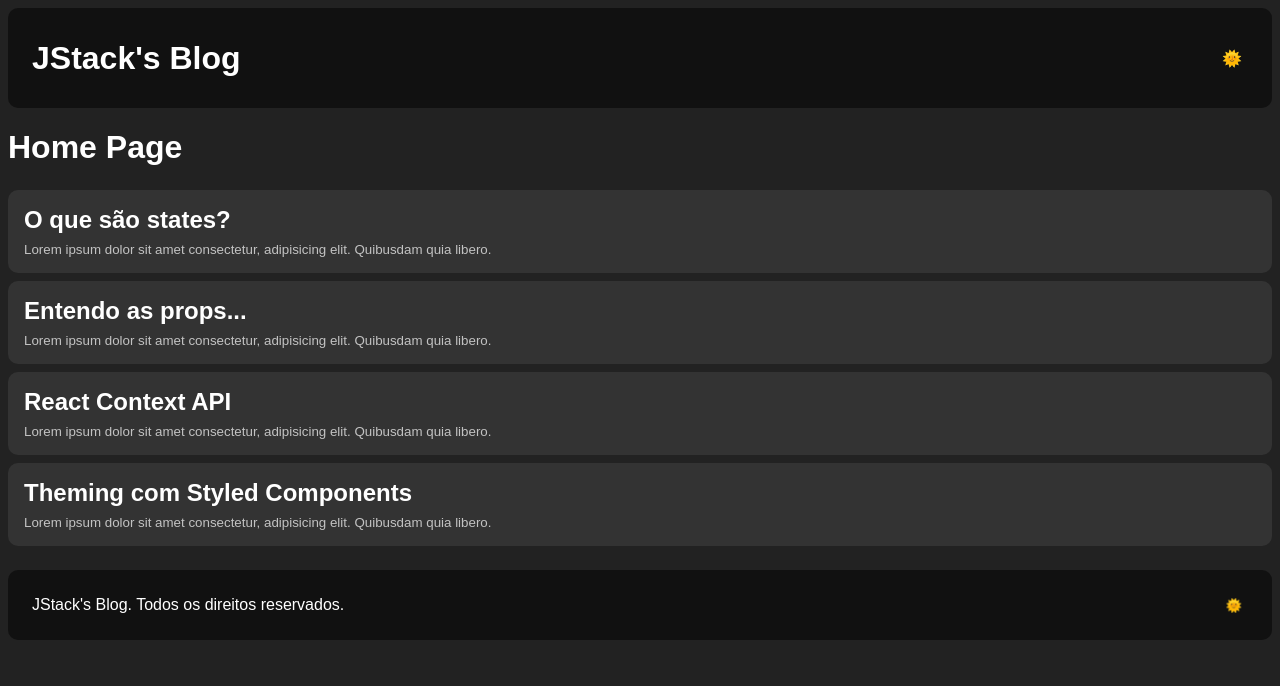
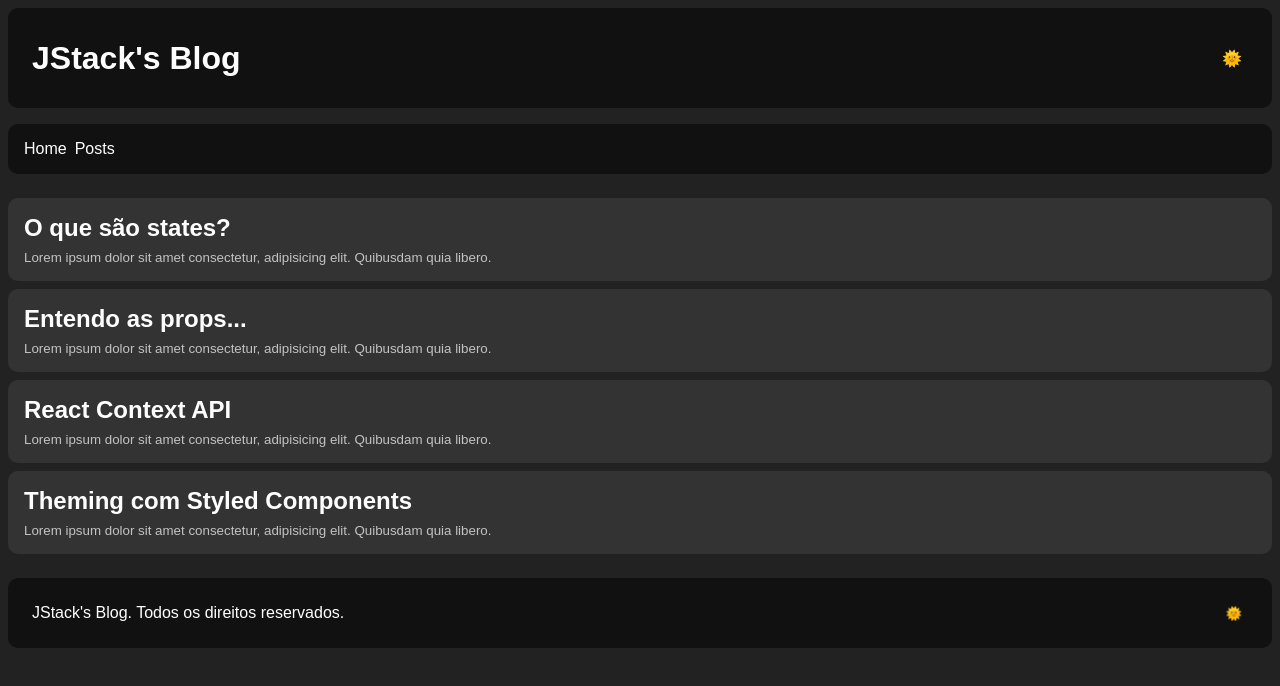
Before and after one commit to alperensin/react-fundamentos, a React app: page /posts in a window 1280 px wide. Shown: the top 686 px of the page. Built offline with nearby package versions, Linux system fonts and the light colour scheme.

Commit message:
adjusted routes with exact param and added navbar with links to pages

```diff
--- a/src/Routes.js
+++ b/src/Routes.js
@@ -1,14 +1,14 @@
 import React from "react";
-import { Route, BrowserRouter } from "react-router-dom";
+import { Route } from "react-router-dom";
 
 import Home from "./pages/Home";
 import Posts from "./pages/Posts";
 
 export default function Routes() {
   return (
-    <BrowserRouter>
-      <Route path="/" component={Home} />
-      <Route path="/posts" component={Posts} />
-    </BrowserRouter>
+    <>
+      <Route path="/" component={Home} exact />
+      <Route path="/posts" component={Posts} exact />
+    </>
   );
 }
--- a/src/components/Layout/index.js
+++ b/src/components/Layout/index.js
@@ -1,15 +1,21 @@
 import React from "react";
+import { Link, BrowserRouter } from "react-router-dom";
 
 import Header from "../Header";
 import Footer from "../Footer";
 import Routes from "../../Routes";
+import { Nav } from "./styles";
 
 export default function Layout({ onToggleTheme, selectedTheme }) {
   return (
-    <>
+    <BrowserRouter>
       <Header selectedTheme={selectedTheme} onToggleTheme={onToggleTheme} />
+      <Nav>
+        <Link to="/">Home</Link>
+        <Link to="/posts">Posts</Link>
+      </Nav>
       <Routes />
       <Footer selectedTheme={selectedTheme} onToggleTheme={onToggleTheme} />
-    </>
+    </BrowserRouter>
   );
 }
--- /dev/null
+++ b/src/components/Layout/styles.js
@@ -0,0 +1,28 @@
+import styled, { css } from "styled-components";
+
+export const Nav = styled.nav`
+  ${({
+    theme: {
+      spacing: { small, medium },
+      borderRadius,
+      headerBackgroundColor,
+    },
+  }) => css`
+    background: ${headerBackgroundColor};
+    margin-top: ${medium}px;
+    padding: ${medium}px;
+    display: flex;
+    gap: ${small}px;
+    border-radius: ${borderRadius};
+
+    a {
+      color: white;
+      text-decoration: none;
+
+      &:hover {
+        opacity: 0.7;
+        transition-duration: 0.3s;
+      }
+    }
+  `}
+`;
```
